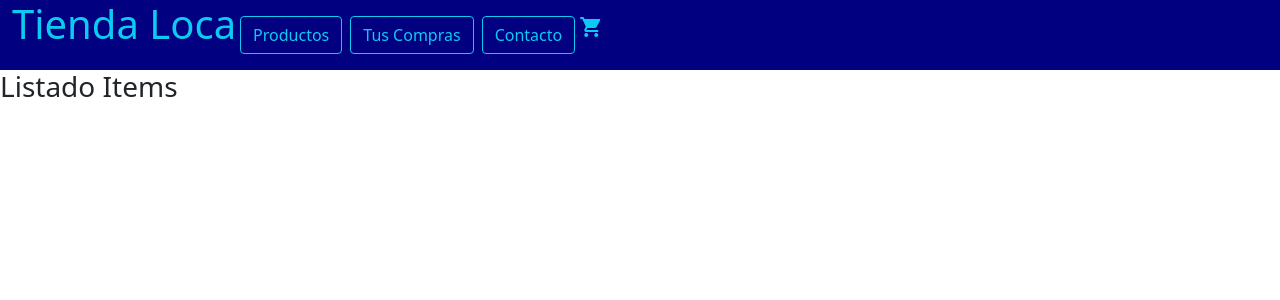
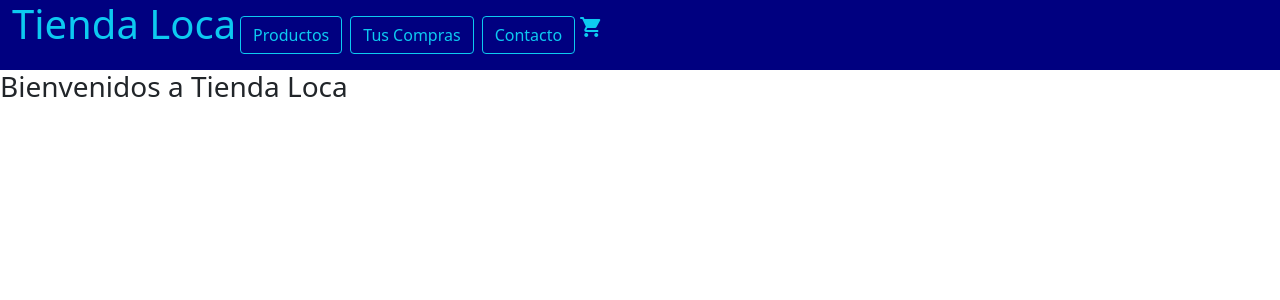
Before and after one commit to Pinombole/App-React-Coder-Carmona, a React (Create React App) app: page / in a window 1280 px wide. Shown: the top 300 px of the page. Built offline with nearby package versions, Linux system fonts and the light colour scheme.

Commit message:
Reentrega Desafio 3 Clase 4

```diff
--- a/src/App.js
+++ b/src/App.js
@@ -6,7 +6,7 @@ const App = () => {
     return (
         <>
             <NavBar />
-            <ItemListContainer />
+            <ItemListContainer saludo="Bienvenidos a Tienda Loca" />
         </>
     )
 }
--- a/src/componentes/ItemListContainer.js
+++ b/src/componentes/ItemListContainer.js
@@ -1,7 +1,7 @@
-const ItemListContainer = () => {
+const ItemListContainer = (props) => {
     return (
         <>
-            <h3>Listado Items</h3>
+            <h3>{props.saludo}</h3>
         </>
     );
 
```
